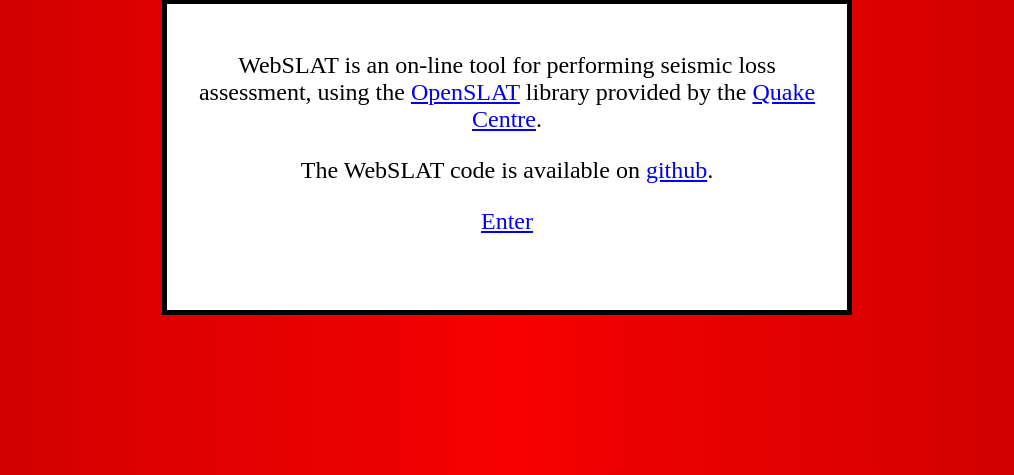
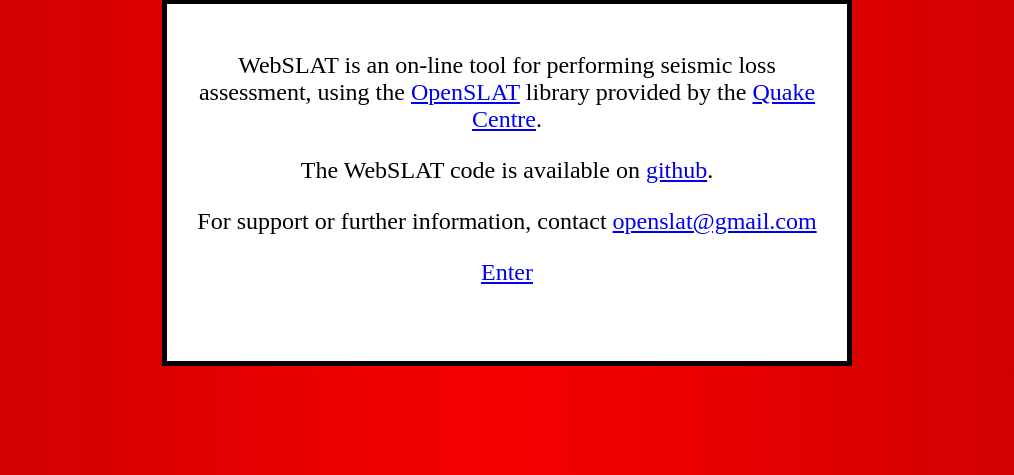
Before and after one commit to openslat/webslat, a Django app: page / in a window 1280 px wide. Shown: the part 119-594 px from the top of the page, without its empty margins (133-1147 px from the left). Run offline with Django 3.2, Linux system fonts and the light colour scheme; parts of the project's set-up code (start-up, migrations or seed data) failed here and were passed over; some libraries are stand-ins or nearby versions.

Commit message:
Add email info to welcome page

```diff
--- a/webslat/slat/templates/slat/welcome.html
+++ b/webslat/slat/templates/slat/welcome.html
@@ -15,6 +15,10 @@
    <p>The WebSLAT code is available on <a href="http://github.com/openslat/webslat">
        github</a>.</p>
 
+   <p>For support or further information, contact
+     <a href="mailto:openslat@gmail.com?subject=WebSLAT">openslat@gmail.com</a>
+   </p>
+
    <p><a href="{% url 'slat:index' %}">Enter</a></p>
 
 {% endblock %}
```
